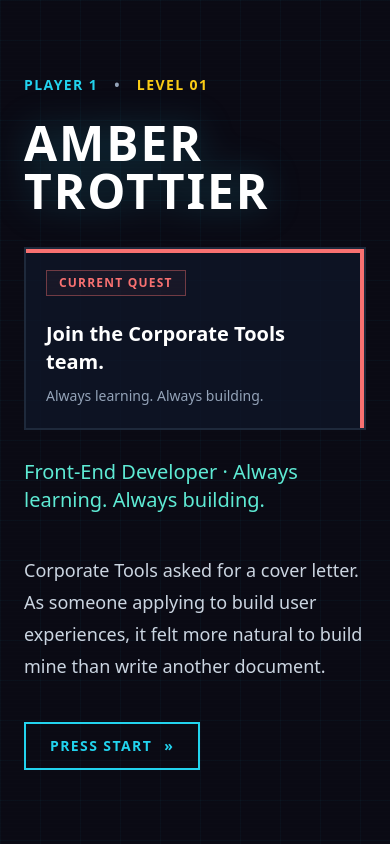
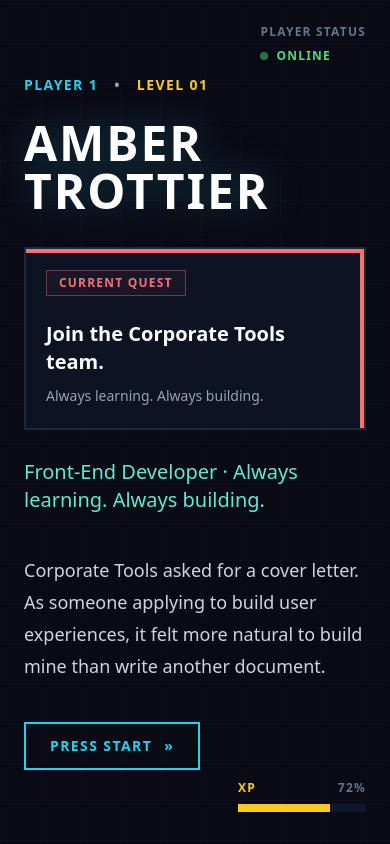
Before and after one commit to Berzey81/digital-cover-letter, a plain HTML site: page index.html in a window 390 px wide. Shown: the top 844 px of the page. Drawn offline with nearby package versions, Linux system fonts and the light colour scheme.

Commit message:
Polish digital cover letter and mobile HUD

```diff
--- a/index.html
+++ b/index.html
@@ -35,7 +35,7 @@
     <main class="relative z-10">
       <section class="relative min-h-screen flex items-center">
         <div
-          class="absolute top-8 right-8 hidden md:block text-xs font-bold uppercase tracking-widest"
+          class="absolute top-6 right-6 text-xs font-bold uppercase tracking-widest"
         >
           <div class="text-slate-500">PLAYER STATUS</div>
           <div class="mt-2 flex items-center gap-2">
@@ -45,7 +45,7 @@
             <span class="text-green-400">ONLINE</span>
           </div>
         </div>
-        <div class="absolute bottom-10 right-8 hidden md:block w-48">
+        <div class="absolute bottom-8 right-6 w-32 sm:w-48">
           <div
             class="flex items-center justify-between text-xs font-bold uppercase tracking-widest"
           >
```
